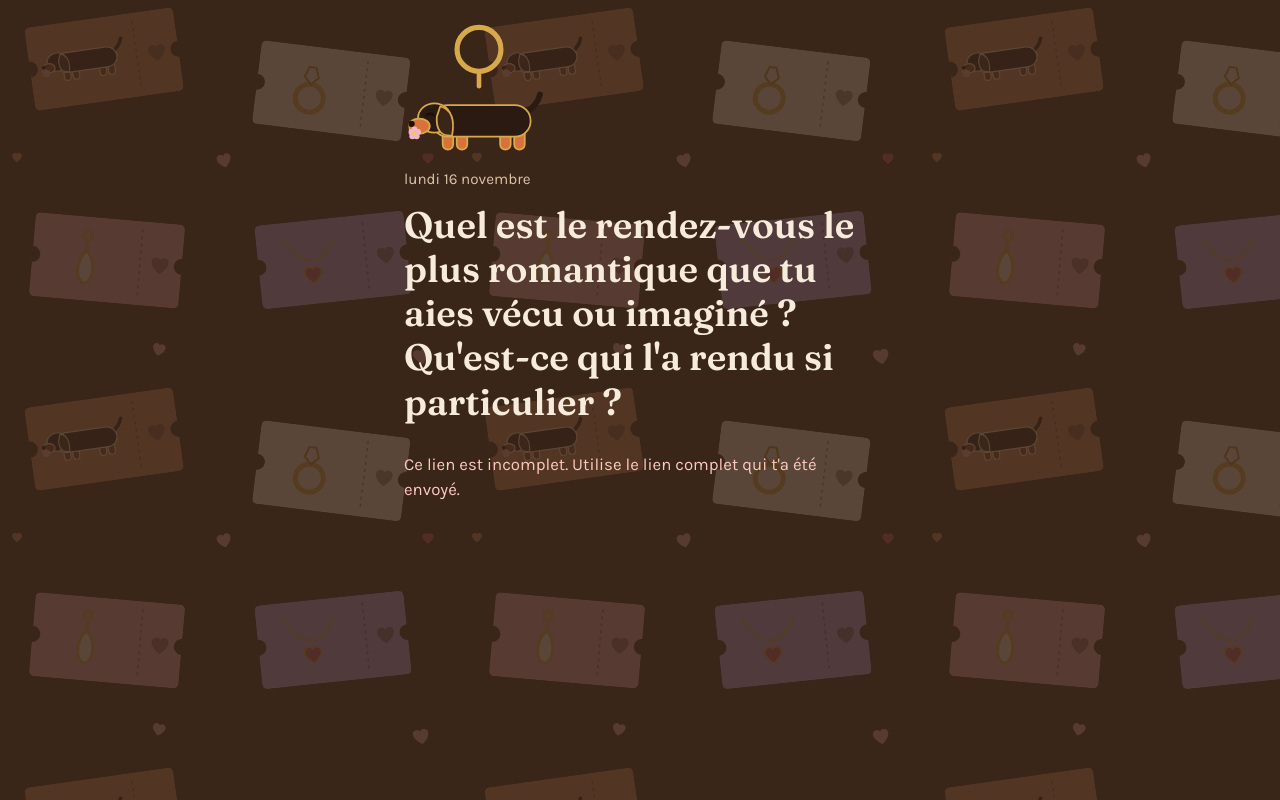
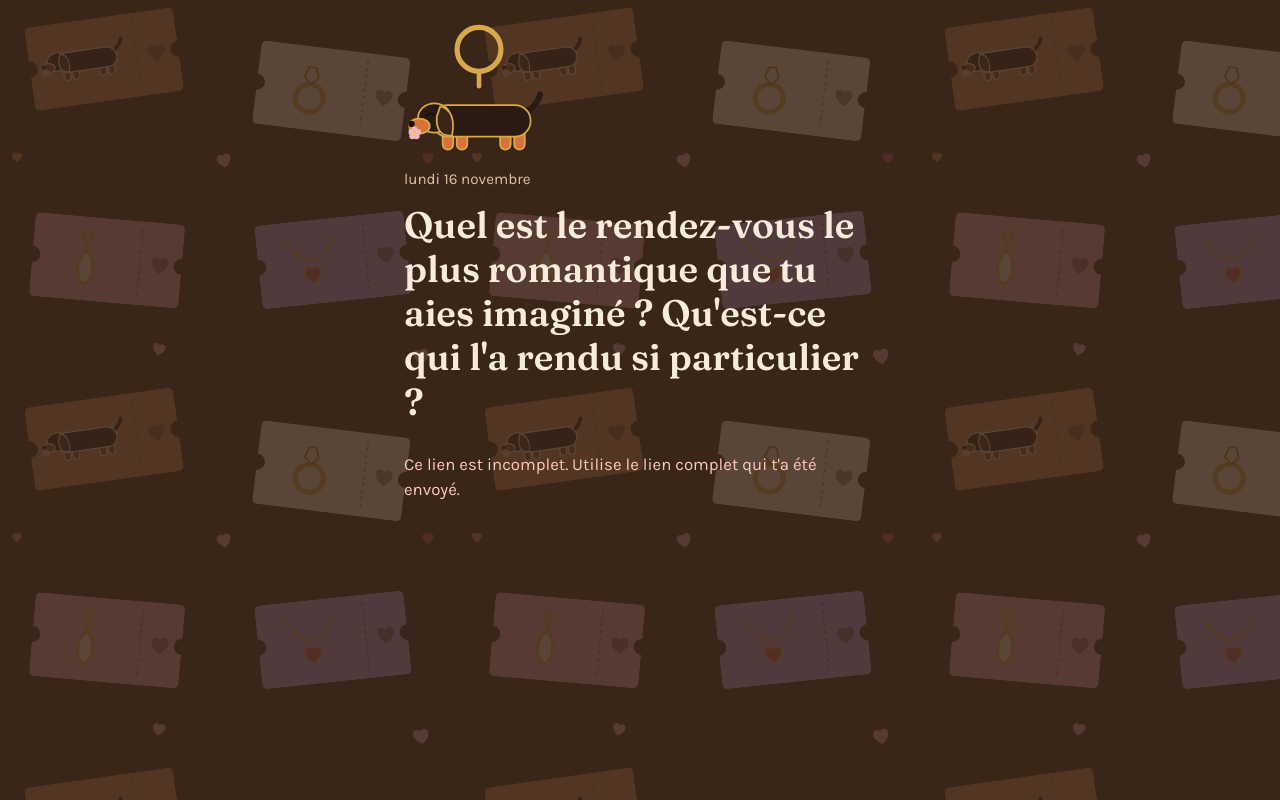
Before and after one commit to mounirdark/Questiondujour, a plain HTML site: page index.html in a window 1280 px wide. Drawn offline with nearby package versions, Linux system fonts and the light colour scheme.

Commit message:
Update index.html

```diff
--- a/index.html
+++ b/index.html
@@ -278,7 +278,7 @@
     "Qu'est-ce que tu te reproches encore ? Que te faudrait-il pour réussir à te le pardonner ?",
     "Compose la playlist de notre prochain rendez-vous : cinq chansons, et ce que chacune raconte de ce moment.",
     "Dans une mauvaise période, de quoi as-tu besoin : de présence, de silence, de solutions ? Comment aimerais-tu que je sois là ?",
-    "Quel est le rendez-vous le plus romantique que tu aies vécu ou imaginé ? Qu'est-ce qui l'a rendu si particulier ?",
+    "Quel est le rendez-vous le plus romantique que tu aies imaginé ? Qu'est-ce qui l'a rendu si particulier ?",
     "Décris un dimanche ordinaire dans ta vie idéale, dans dix ans.",
     "Après une journée difficile, quel rendez-vous te ferait le plus de bien ? Dis-moi aussi ce que je pourrais faire ou dire.",
     "Où te sens-tu le mieux pour te ressourcer ? Qu'est-ce que cet endroit a de particulier pour toi ?",
```
